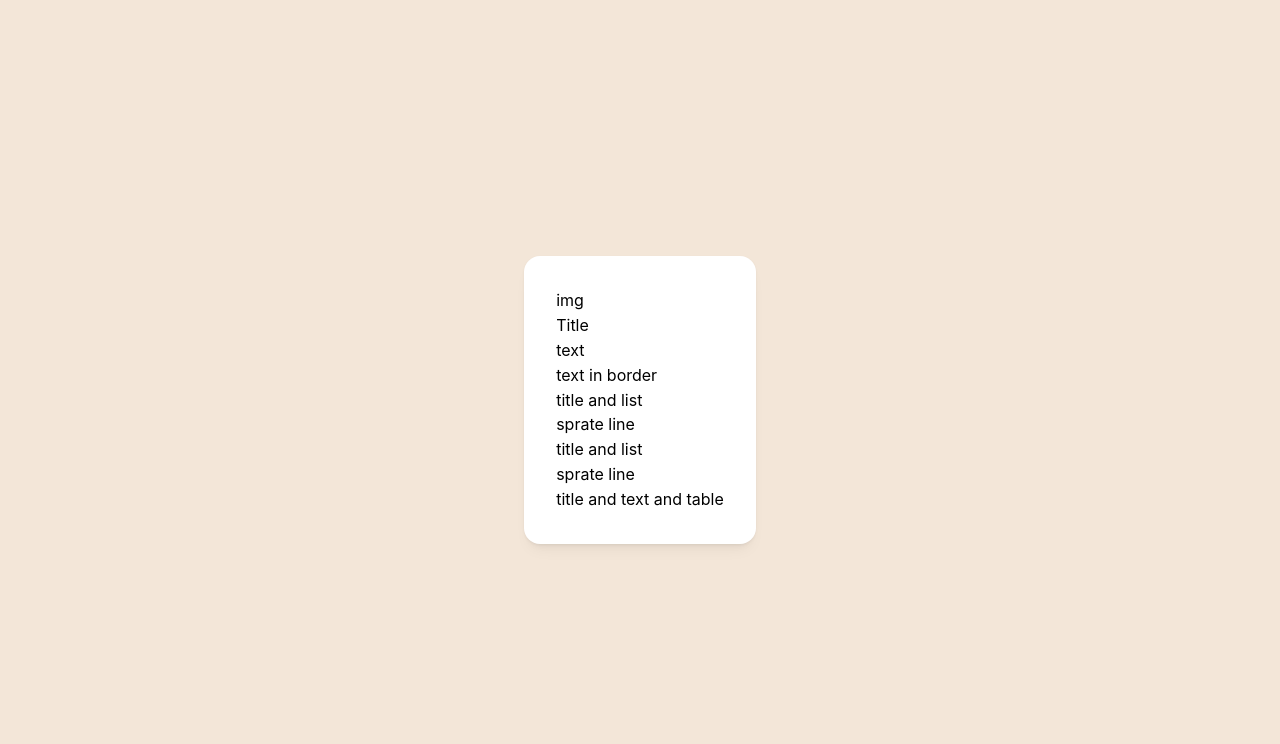
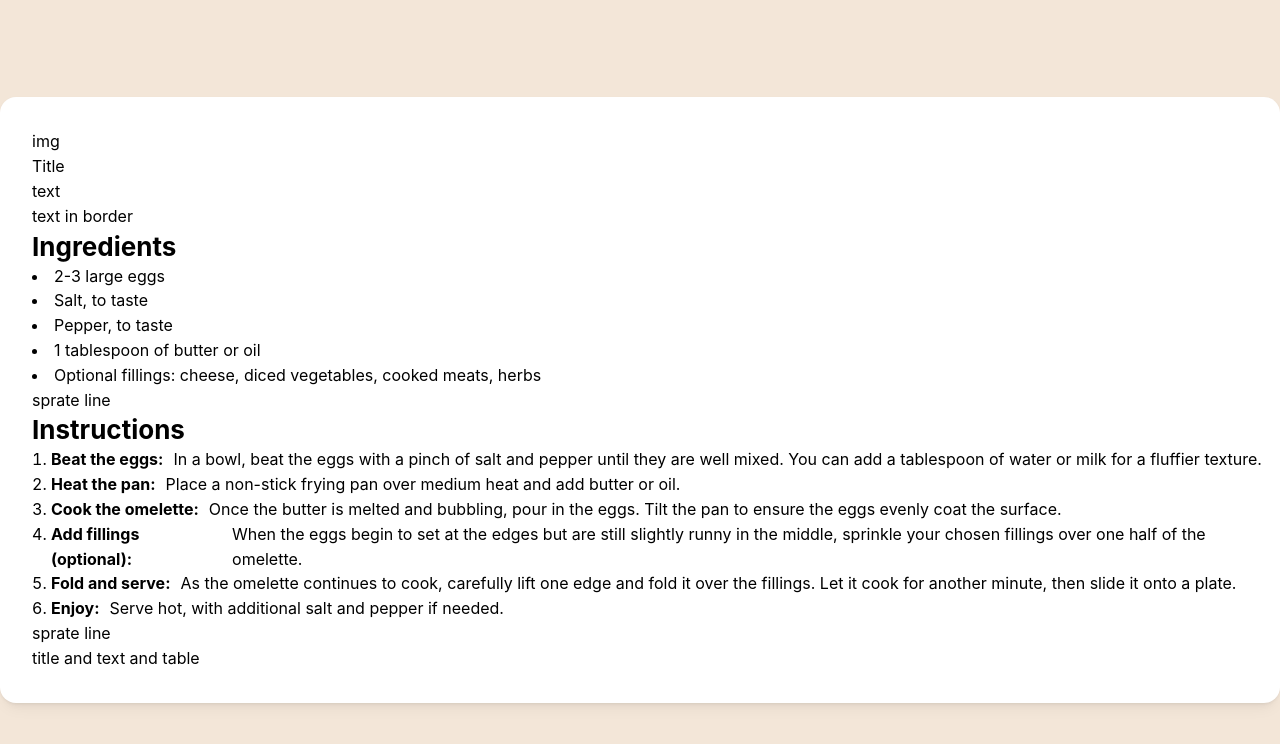
Before and after one commit to hadar888/recipe-page, a React (Create React App) app: page / in a window 1280 px wide. Shown: the top 744 px of the page. Built offline with nearby package versions, Linux system fonts and the light colour scheme; the HTML template or start-up script is replaced by a standard one.

Commit message:
create ListItem model and TitleAndList component

```diff
--- a/src/App.tsx
+++ b/src/App.tsx
@@ -1,6 +1,7 @@
 import React from 'react';
 import { Center, MantineProvider, Paper, Text } from '@mantine/core';
 import '@mantine/core/styles.css';
+import TitleAndList from './TitleAndList';
 
 function App() {
   return (
@@ -11,9 +12,22 @@ function App() {
           <div>Title</div>
           <div>text</div>
           <div>text in border</div>
-          <div>title and list</div>
+          <TitleAndList title='Ingredients' list={[
+            {text: '2-3 large eggs'},
+            {text: 'Salt, to taste'},
+            {text: 'Pepper, to taste'},
+            {text: '1 tablespoon of butter or oil'},
+            {text: 'Optional fillings: cheese, diced vegetables, cooked meats, herbs'},
+          ]} />
           <div>sprate line</div>
-          <div>title and list</div>
+          <TitleAndList numerical title='Instructions' list={[
+             {title: 'Beat the eggs: ', text: 'In a bowl, beat the eggs with a pinch of salt and pepper until they are well mixed. You can add a tablespoon of water or milk for a fluffier texture.'},
+             {title: 'Heat the pan: ', text: 'Place a non-stick frying pan over medium heat and add butter or oil.'},
+             {title: 'Cook the omelette: ', text: 'Once the butter is melted and bubbling, pour in the eggs. Tilt the pan to ensure the eggs evenly coat the surface.'},
+             {title: 'Add fillings (optional): ', text: 'When the eggs begin to set at the edges but are still slightly runny in the middle, sprinkle your chosen fillings over one half of the omelette.'},
+             {title: 'Fold and serve: ', text: 'As the omelette continues to cook, carefully lift one edge and fold it over the fillings. Let it cook for another minute, then slide it onto a plate.'},
+             {title: 'Enjoy: ', text: 'Serve hot, with additional salt and pepper if needed.'},
+          ]} />
           <div>sprate line</div>
           <div>title and text and table</div>
         </Paper>
--- /dev/null
+++ b/src/TitleAndList.tsx
@@ -0,0 +1,38 @@
+import { Flex, List, Title, Text } from "@mantine/core";
+import { ListItem } from "./models/listItem";
+
+interface TitleAndListProps{
+    title: string;
+    list: ListItem[];
+    numerical?: boolean;
+}
+
+const TitleAndList = (props: TitleAndListProps) => {
+    const { title, list, numerical } = props;
+
+    return (
+        <>
+            <Title order={2}>{title}</Title>
+            <List listStyleType={numerical ? 'decimal': 'disc'}>
+                {
+                    list.map((item) => {
+                        return (
+                            <List.Item >
+                                {item.title ?
+                                <Flex gap={'xs'}>
+                                    <Text fw={700}>{item.title}</Text>
+                                    <Text>{item.text}</Text>
+                                </Flex>
+                                :
+                                <Text>{item.text}</Text>
+                                }
+                            </List.Item>
+                        )
+                    })
+                }
+            </List>
+        </>
+    );
+}
+
+export default TitleAndList;
--- /dev/null
+++ b/src/models/listItem.ts
@@ -0,0 +1,4 @@
+export interface ListItem{
+    title?: string;
+    text: string;
+};
```
